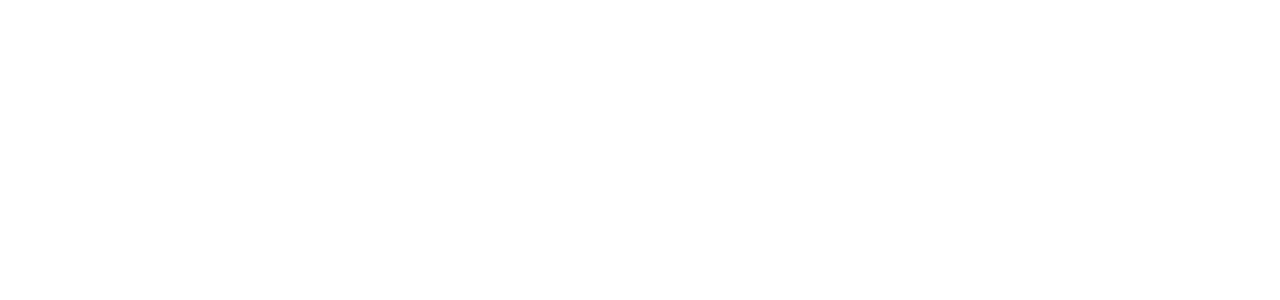
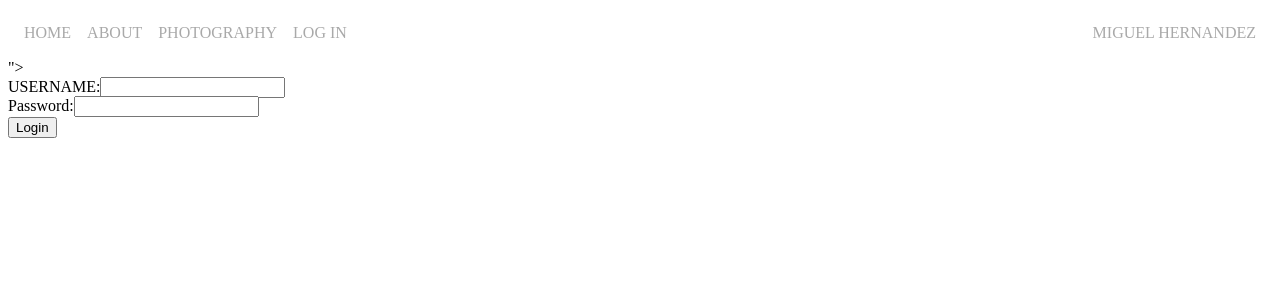
Before and after one commit to Miggs1337/WebDesign, a PHP site: page /login.html in a window 1280 px wide. Before the commit the part shown is empty. Shown: the top 300 px of the page. Run offline with PHP 8.4, Linux system fonts and the light colour scheme.

Commit message:
Login Info

```diff
--- a/Notes.txt
+++ b/Notes.txt
@@ -27,5 +27,5 @@ TODOs
 NOTES
 
 Powershell command:
-cd c:\Users\Miguel\desktop\WebDesign\images\photos
+cd c:\Users\Miguel\desktop\WebDesign\WebDesign
 dir | %{$x=0} {Rename-Item $_ -NewName "cover$x.jpg"; $x++ }
--- a/about.html
+++ b/about.html
@@ -18,6 +18,9 @@
 			<div class = "nav-link-wrapper">
 				<a href = "Photos.html">Photography</a>
 			</div>
+			<div class = "nav-link-wrapper">
+				<a href = "login.html">Log In</a>
+			</div>
 		</div>
 		<!--Create class for right side of nav bar-->
 		<div class = "nav-right-side">
--- a/index.html
+++ b/index.html
@@ -39,6 +39,9 @@
 				</div>
 				<div class = "nav-link-wrapper">
 					<a href = "Photos.html">Photography</a>
+				</div>
+				<div class = "nav-link-wrapper">
+					<a href = "login.html">Log In</a>
 				</div>
 			</div>
 			<!--Create class for right side of nav bar-->
--- a/login.html
+++ b/login.html
@@ -10,5 +10,66 @@
 
 <body>
 
+	<?php
+		$username = $password = "";
+		$usernameError = $passwordError = "";
 
+		if($_SERVER["REQUEST_METHOD"] == "POST") {
+			if(empty($_POST["username"])) {
+				$usernameError = "Username is required";
+			}
+			else {
+				$username = login($_POST["username"]);
+			}
+
+			if(empty($_POST(["password"])) {
+				$passwordError = "Password is required";
+			}
+			else {
+				$password = login($_POST["password"]);
+			}
+		}
+
+		function login($logincred) {
+			$logincred = trim($logincred);
+			$logincred = stripslashes($logincred);
+			$logincred = htmlspecialchars($logincred);
+			return $logincred;
+		}
+	?>
+
+
+	<div class="nav-wrapper"><!--Create nav wrapper class to enclose
+							all the nav bar information and links-->
+			<!--Create class for left side of nav bar-->
+			<div class="nav-left-side">
+				<div class = "nav-link-wrapper">
+					<a href="index.html">Home</a>
+				</div>
+				<div class = "nav-link-wrapper">
+					<a href="about.html">About</a>
+				</div>
+				<div class = "nav-link-wrapper">
+					<a href = "Photos.html">Photography</a>
+				</div>
+				<div class = "nav-link-wrapper">
+					<a href = "login.html">Log In</a>
+				</div>
+			</div>
+			<!--Create class for right side of nav bar-->
+			<div class = "nav-right-side">
+				<div class = "nav-name-title">
+					<div>Miguel Hernandez</div>
+				</div>
+			</div>
+	</div>
+
+<form method="post" action=" <?php echo htmlspecialchars($_SERVER["PHP_SELF"]);?>">
+	<div class="text-login">
+		Username:<input type="text" name="username"> <br>
+	</div>
+Password:<input type="text" name="password"> <br>
+<input type="submit" name="submit" value="Login">
+</form>
 </body>
+</html>
--- a/styles.css
+++ b/styles.css
@@ -122,3 +122,12 @@
 	border-bottom: 1px solid transparent;
 	transition: border-bottom 0.5s;
 }
+
+/*Login Page*/
+
+.text-login {
+	height: 18px;
+	margin-right: 16px;
+	text-transform: uppercase;
+	border-bottom: 1px solid transparent;
+}
```
Also changed, not shown: Photos.html (+5 -2 lines).
